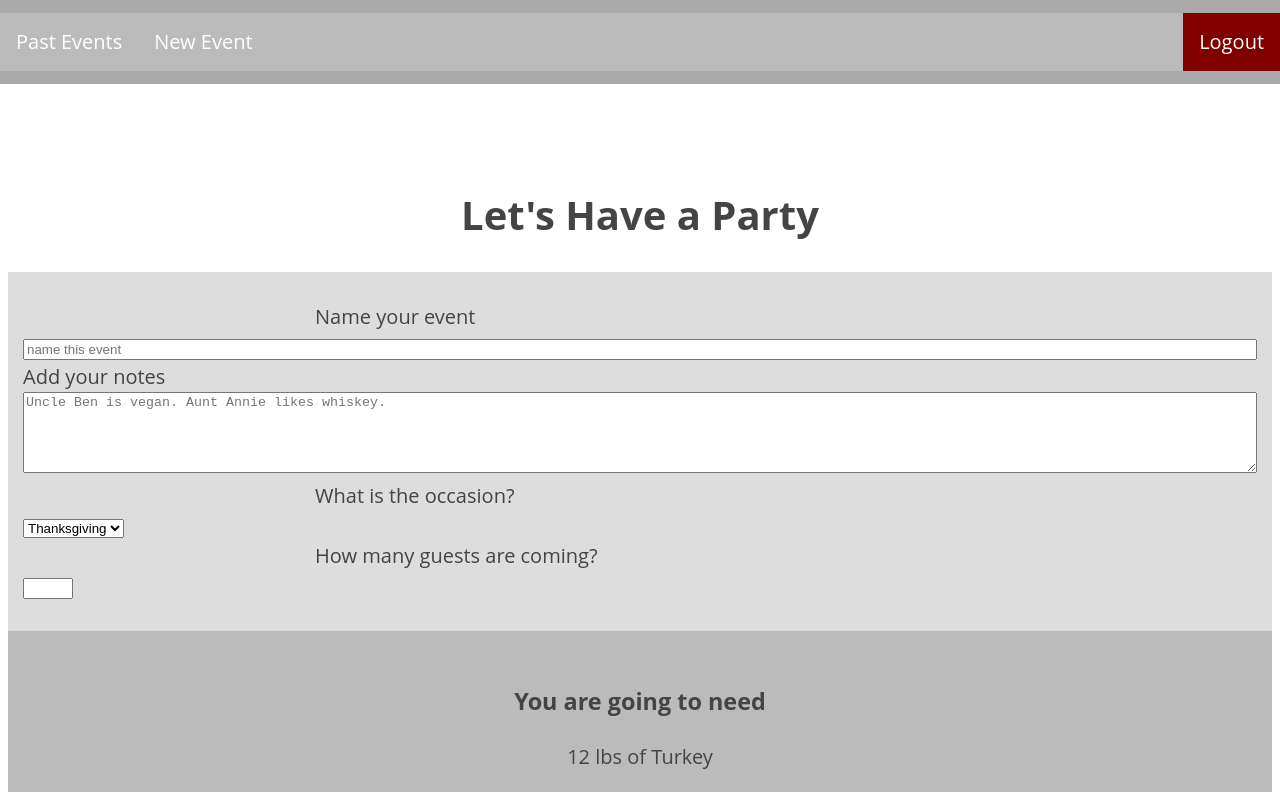
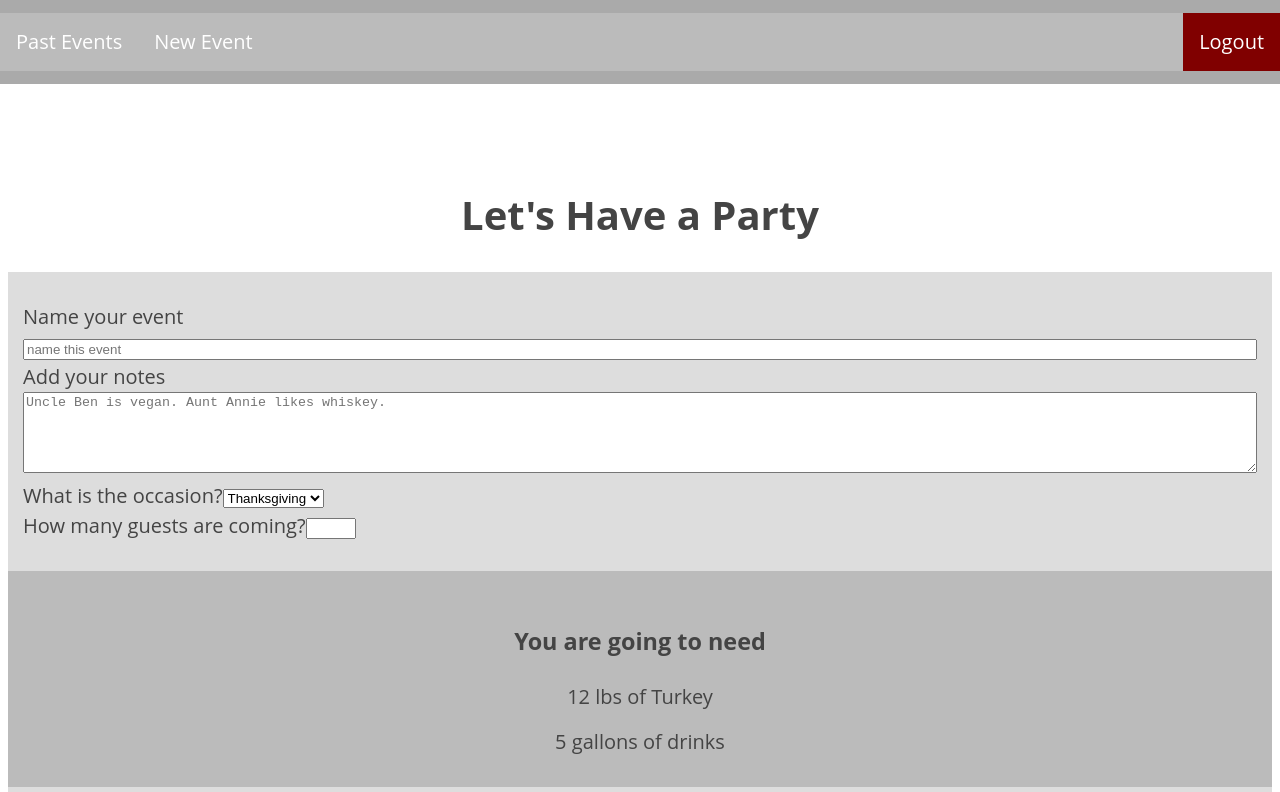
Before and after one commit to steffencrespo/the-perfect-meal, a React (Create React App) app: page /new-event in a window 1280 px wide. Shown: the top 792 px of the page. Built offline with nearby package versions, Linux system fonts and the light colour scheme.

Commit message:
changes field label tag from p to label

```diff
--- a/src/components/event-form.js
+++ b/src/components/event-form.js
@@ -10,7 +10,7 @@ export default function EventForm(props) {
       <section>
         <form id="create-party">
           <div className="form-section">
-            <p>Name your event</p>
+            <label htmlFor="party-name">Name your event</label>
             <input type="text" name="party-name" placeholder="name this event" required />
           </div>
           <div className="form-section">
@@ -18,14 +18,14 @@ export default function EventForm(props) {
             <textarea name="event-summary" rows="5" placeholder="Uncle Ben is vegan. Aunt Annie likes whiskey."  required></textarea>
           </div>
           <div className="form-section">
-            <p>What is the occasion?</p>
+            <label htmlFor="party-type">What is the occasion?</label>
             <select name="party-type">
               <option value="thanksgiving">Thanksgiving</option>
               <option value="easter">Easter</option>
             </select>
           </div>
           <div className="form-section">
-            <p>How many guests are coming?</p>
+            <label htmlFor="party-guests">How many guests are coming?</label>
             <input type="number" name="party-guests" min="0" max="999" required />
           </div>
         </form>
```
